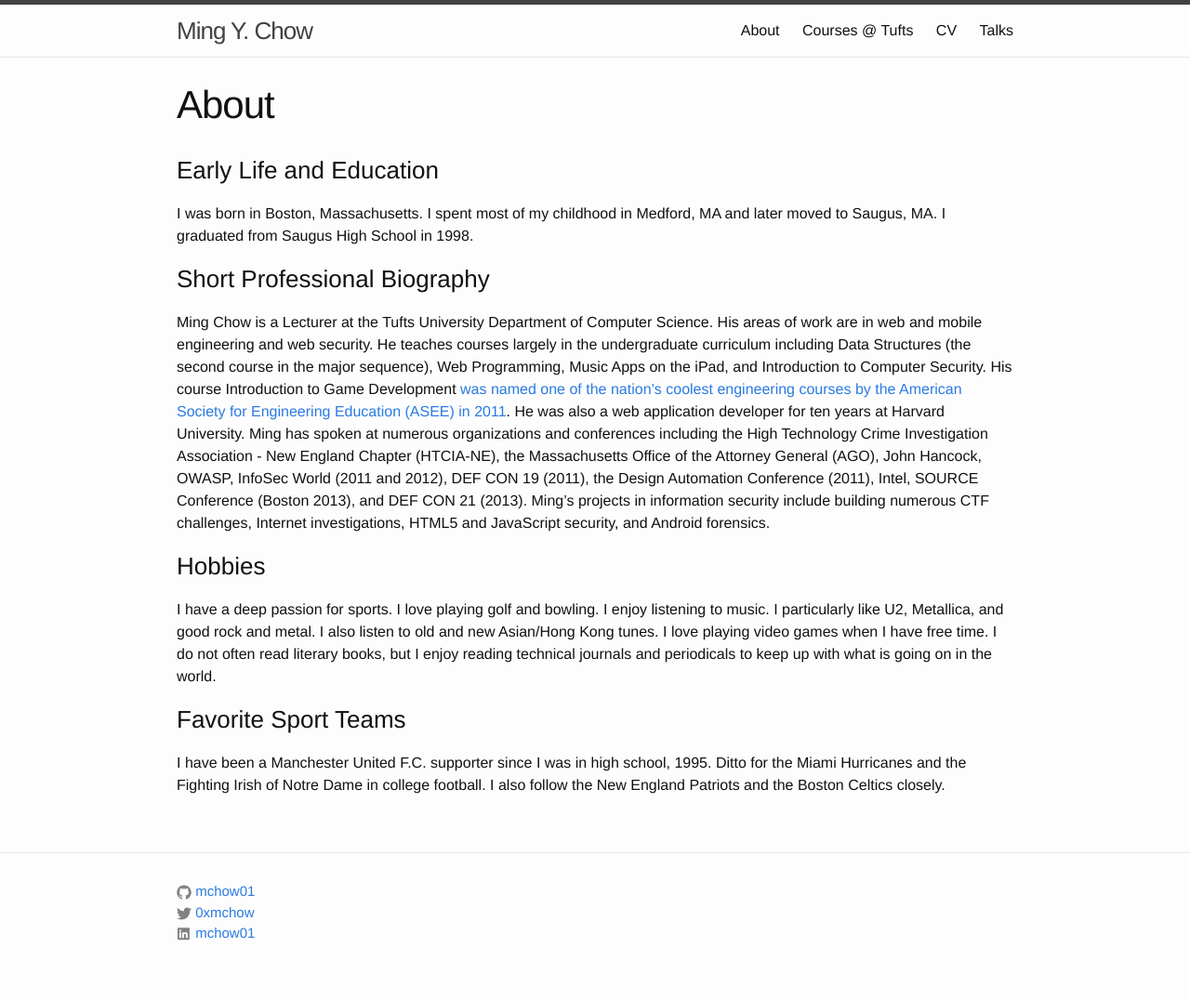
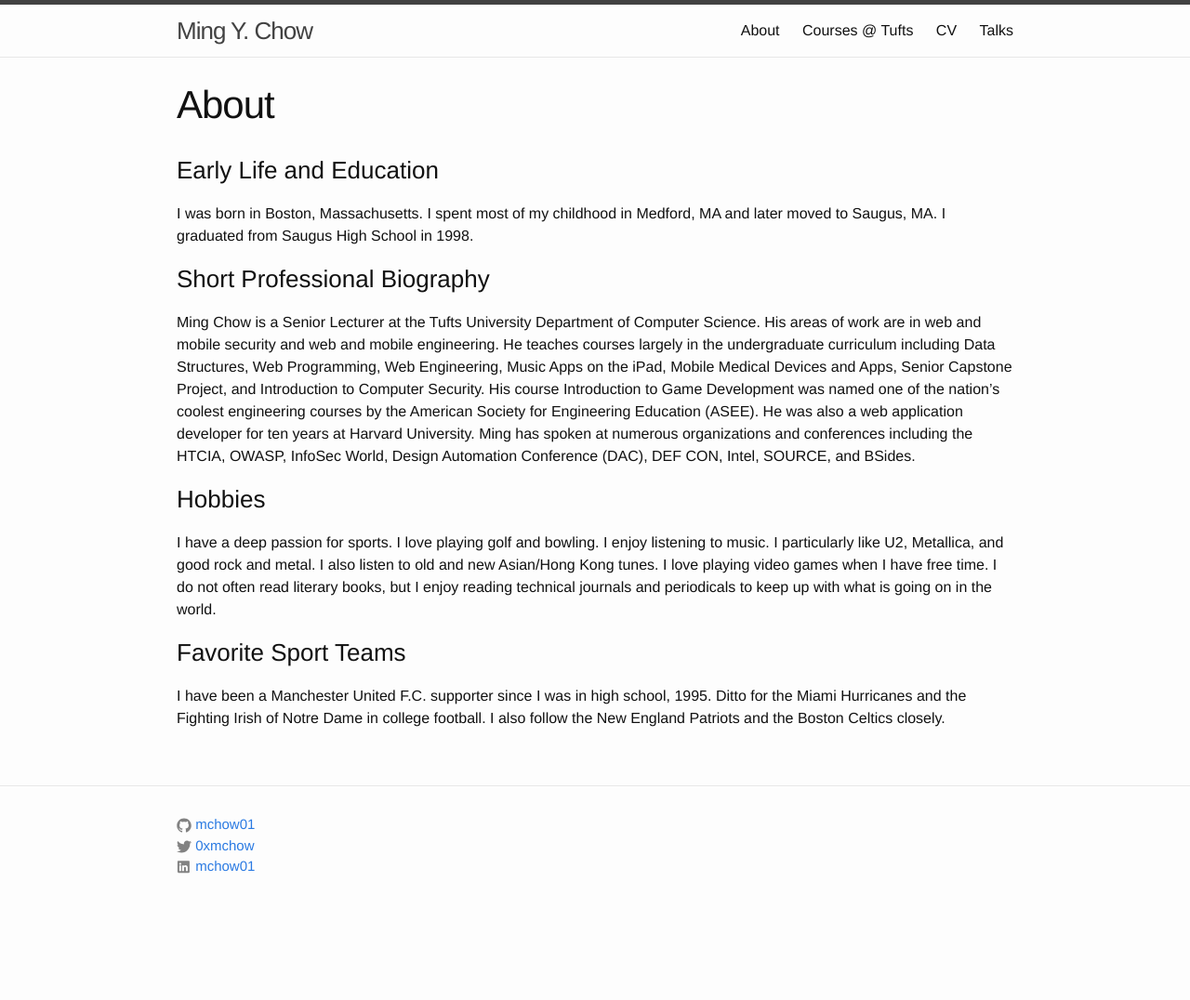
Before and after one commit to mchow01/mchow01.github.io, a Jekyll site: the page built from about.md, in a window 1280 px wide. Shown: the whole page at 93% size. Built offline with Jekyll 4.4.1, drawn with Linux system fonts in a browser that asks for light colours; after the commit the page ends 1004 px from its top, so only the background shows below that.

Commit message:
Updated short bio

```diff
--- a/about.md
+++ b/about.md
@@ -8,7 +8,7 @@
 I was born in Boston, Massachusetts. I spent most of my childhood in Medford, MA and later moved to Saugus, MA.  I graduated from Saugus High School in 1998.
 
 ###Short Professional Biography
-Ming Chow is a Lecturer at the Tufts University Department of Computer Science. His areas of work are in web and mobile engineering and web security. He teaches courses largely in the undergraduate curriculum including Data Structures (the second course in the major sequence), Web Programming, Music Apps on the iPad, and Introduction to Computer Security.  His course Introduction to Game Development [was named one of the nation's coolest engineering courses by the American Society for Engineering Education (ASEE) in 2011](http://www.prism-magazine.org/summer11/feature_01.cfm){:target="_blank"}. He was also a web application developer for ten years at Harvard University. Ming has spoken at numerous organizations and conferences including the High Technology Crime Investigation Association - New England Chapter (HTCIA-NE), the Massachusetts Office of the Attorney General (AGO), John Hancock, OWASP, InfoSec World (2011 and 2012), DEF CON 19 (2011), the Design Automation Conference (2011), Intel, SOURCE Conference (Boston 2013), and DEF CON 21 (2013). Ming's projects in information security include building numerous CTF challenges, Internet investigations, HTML5 and JavaScript security, and Android forensics.
+Ming Chow is a Senior Lecturer at the Tufts University Department of Computer Science. His areas of work are in web and mobile security and web and mobile engineering. He teaches courses largely in the undergraduate curriculum including Data Structures, Web Programming, Web Engineering, Music Apps on the iPad, Mobile Medical Devices and Apps, Senior Capstone Project, and Introduction to Computer Security. His course Introduction to Game Development was named one of the nation's coolest engineering courses by the American Society for Engineering Education (ASEE). He was also a web application developer for ten years at Harvard University. Ming has spoken at numerous organizations and conferences including the HTCIA, OWASP, InfoSec World, Design Automation Conference (DAC), DEF CON, Intel, SOURCE, and BSides.
 
 ###Hobbies
 I have a deep passion for sports.  I love playing golf and bowling.  I enjoy listening to music.  I particularly like U2, Metallica, and good rock and metal.  I also listen to old and new Asian/Hong Kong tunes.  I love playing video games when I have free time.  I do not often read literary books, but I enjoy reading technical journals and periodicals to keep up with what is going on in the world.
```
Also changed, not shown: 2 other files.
